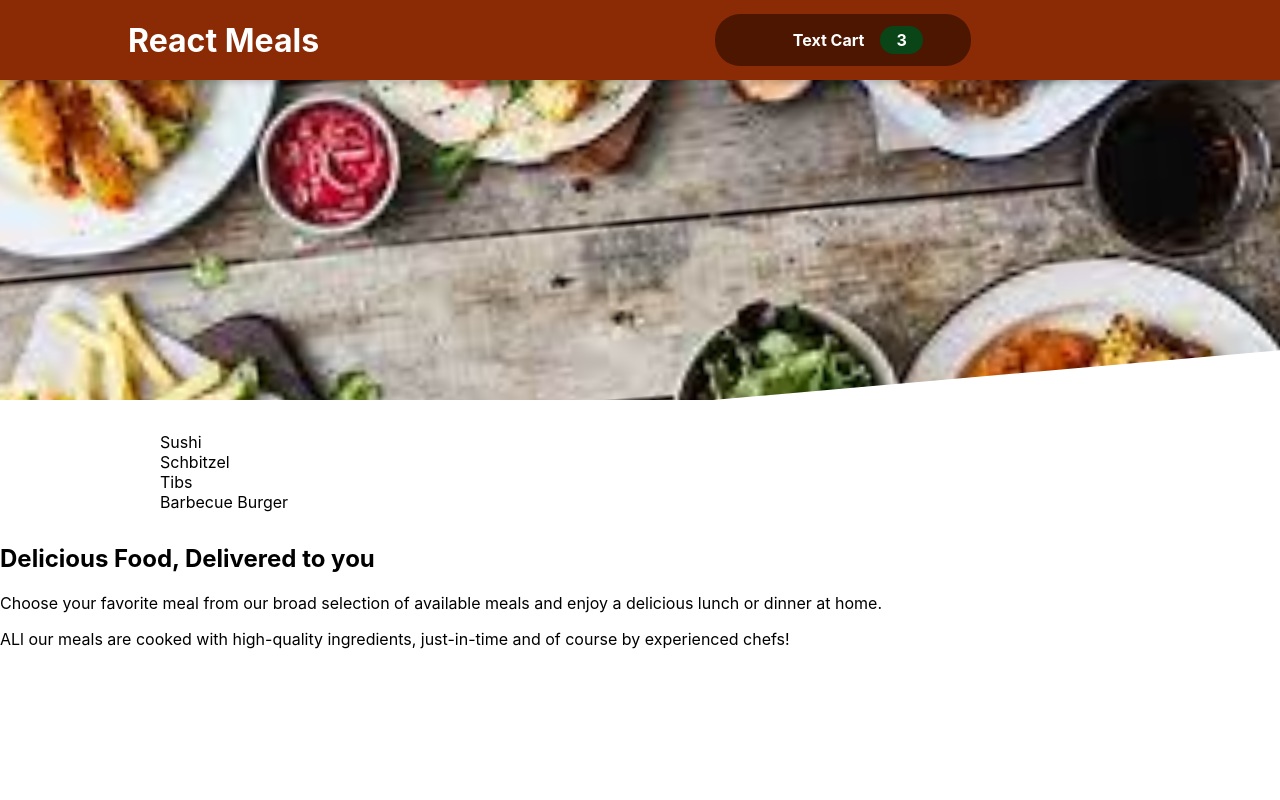
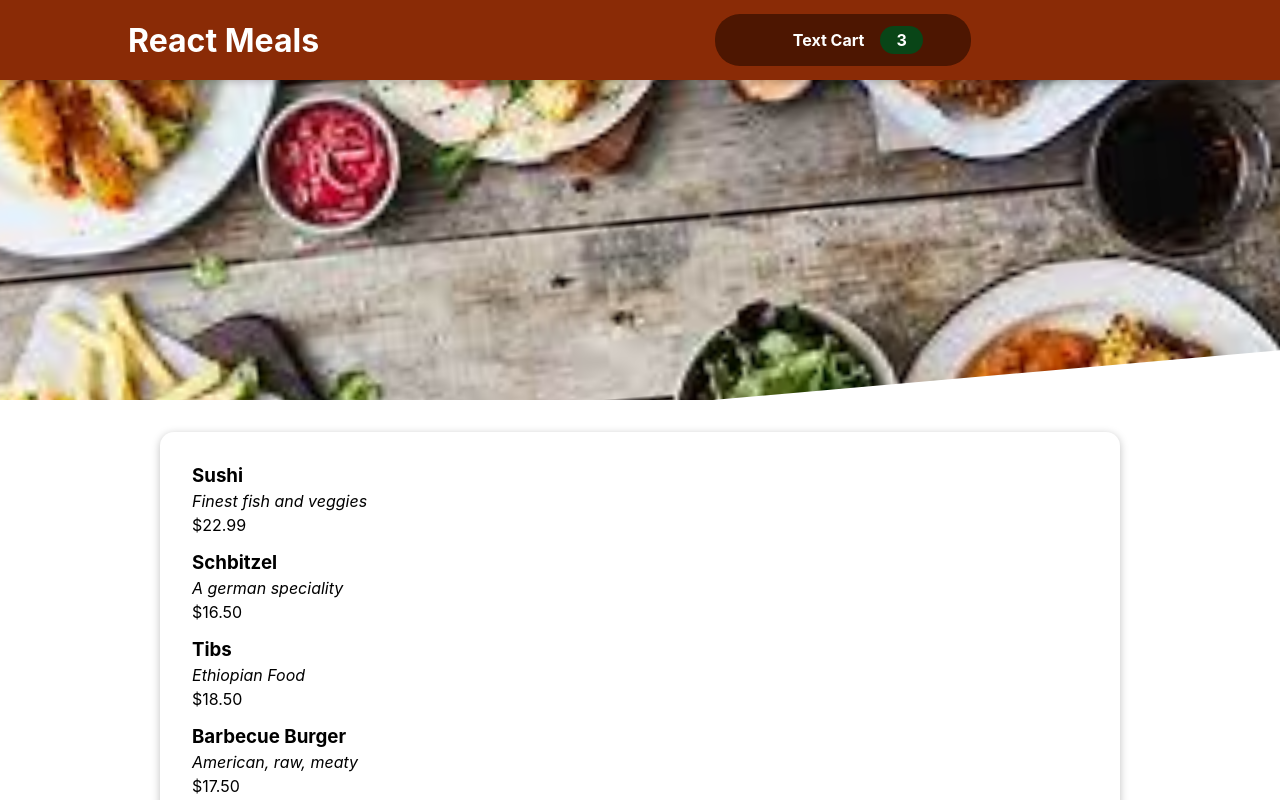
Before and after one commit to BISrat3/Food-Order-App, a React (Create React App) app: page / in a window 1280 px wide. Shown: the top 800 px of the page. Built offline with nearby package versions, Linux system fonts and the light colour scheme.

Commit message:
meals item

```diff
--- a/src/components /Meals/AvailableMeals.js
+++ b/src/components /Meals/AvailableMeals.js
@@ -1,5 +1,7 @@
 import React from 'react'
 import classes from './AvailableMeals.module.css'
+import Card from '../UI/Card';
+import MealItem from './MealItem/MealItem';
 
 const DUMMY_MEALS = [
     {
@@ -29,12 +31,14 @@
 ]
 
 export default function AvailableMeals() {
-    const mealsList= DUMMY_MEALS.map( (meal)=> <li> {meal.name}</li>);
+    const mealsList= DUMMY_MEALS.map( (meal)=> <MealItem key={meal.id} name ={meal.name} description={meal.description} price={meal.price} />);
   return (
     <section className={classes.meals}>
-        <ul>
-            {mealsList}
-        </ul>
+       <Card>
+            <ul>
+                {mealsList}
+            </ul>
+       </Card>
     </section>
   )
 }
--- /dev/null
+++ b/src/components /Meals/MealItem/MealItem.js
@@ -0,0 +1,19 @@
+import React from 'react'
+import classes from './MealItem.module.css'
+
+export default function MealItem(props) {
+    const price = `$${props.price.toFixed(2)}`
+  return (
+    <li className={classes.meal}>
+        <div>
+            <h3 >{props.name}</h3>
+            <div className={classes.description}>{props.description}</div>
+            <div className={classes.price}>{price}</div>
+        </div>
+        <div>
+
+        </div>
+     </li>
+
+  )
+}
--- /dev/null
+++ b/src/components /Meals/MealItem/MealItem.module.css
@@ -0,0 +1,18 @@
+.meal{
+    display: flex;
+    justify-content: space-between;
+    margin: 1rem;
+    padding-bottom: 1px solid #ccc;
+}
+
+.meal h3 {
+    margin: 0 0 0.25rem 0;
+}
+
+.description {
+    font-style: italic;
+}
+
+.price {
+    margin-top: 0.25rem;
+}
--- /dev/null
+++ b/src/components /UI/Card.js
@@ -0,0 +1,10 @@
+import React from 'react'
+import classes from './Card.module.css'
+
+export default function Card(props) {
+  return (
+    <div className={classes.card}>
+        {props.children}
+    </div>
+  )
+}
--- /dev/null
+++ b/src/components /UI/Card.module.css
@@ -0,0 +1,6 @@
+.card {
+    padding: 1rem;
+    box-shadow: 0 2px 8px rgba(0, 0, 0, 0.25);
+    border-radius: 14px;
+    background-color: white;
+}
```
Also changed, not shown: src/components /Meals/MealItem/MealItemForm.js (added).
